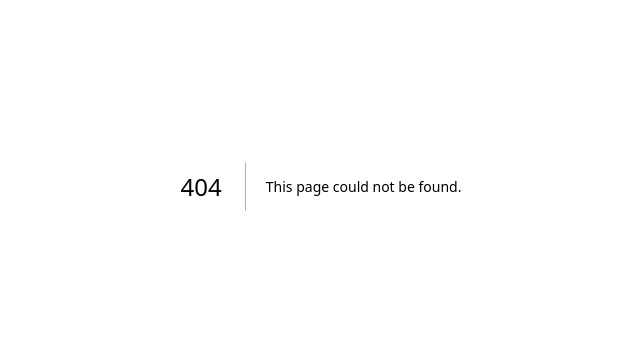
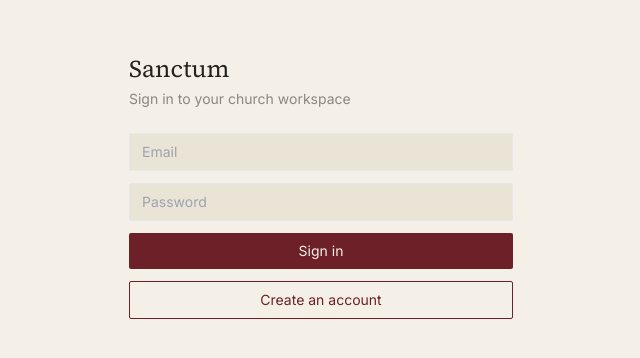
Before and after one commit to RicoKay22/Sanctum-Prod, a Next.js app: page /login in a window 1280 px wide. Before the commit this address had no page. Shown: the part 214-572 px from the top of the page, without its empty margins (319-959 px from the left). Built offline with nearby package versions, Linux system fonts and the light colour scheme.

Commit message:
login/signup, workspace creation, protected dashboard

```diff
--- /dev/null
+++ b/app/dashboard/actions.ts
@@ -0,0 +1,38 @@
+'use server';
+
+import { redirect } from 'next/navigation';
+import { createClient } from '../../lib/supabase/server';
+
+export async function createWorkspace(formData: FormData) {
+  const name = formData.get('name') as string;
+  const supabase = await createClient();
+
+  const { data: userData } = await supabase.auth.getClaims();
+  const userId = userData?.claims?.sub;
+
+  if (!userId) {
+    redirect('/login');
+  }
+
+  const { data: workspace, error: workspaceError } = await supabase
+    .from('workspaces')
+    .insert({ name })
+    .select()
+    .single();
+
+  if (workspaceError || !workspace) {
+    redirect(
+      `/dashboard?error=${encodeURIComponent(workspaceError?.message ?? 'Could not create workspace')}`
+    );
+  }
+
+  const { error: memberError } = await supabase
+    .from('workspace_members')
+    .insert({ workspace_id: workspace.id, user_id: userId, role: 'admin' });
+
+  if (memberError) {
+    redirect(`/dashboard?error=${encodeURIComponent(memberError.message)}`);
+  }
+
+  redirect('/dashboard');
+}
--- /dev/null
+++ b/app/login/actions.ts
@@ -0,0 +1,40 @@
+'use server';
+
+import { redirect } from 'next/navigation';
+import { createClient } from '../../lib/supabase/server';
+
+export async function signIn(formData: FormData) {
+  const email = formData.get('email') as string;
+  const password = formData.get('password') as string;
+
+  const supabase = await createClient();
+  const { error } = await supabase.auth.signInWithPassword({ email, password });
+
+  if (error) {
+    redirect(`/login?error=${encodeURIComponent(error.message)}`);
+  }
+
+  redirect('/dashboard');
+}
+
+export async function signUp(formData: FormData) {
+  const email = formData.get('email') as string;
+  const password = formData.get('password') as string;
+
+  const supabase = await createClient();
+  const { error } = await supabase.auth.signUp({ email, password });
+
+  if (error) {
+    redirect(`/login?error=${encodeURIComponent(error.message)}`);
+  }
+
+  // Supabase sends a confirmation email by default — the user isn't
+  // actually signed in yet until they click the link in it.
+  redirect('/login?message=Check your email to confirm your account');
+}
+
+export async function signOut() {
+  const supabase = await createClient();
+  await supabase.auth.signOut();
+  redirect('/login');
+}
--- /dev/null
+++ b/app/login/page.tsx
@@ -0,0 +1,59 @@
+import { signIn, signUp } from './actions';
+
+export default async function LoginPage({
+  searchParams,
+}: {
+  searchParams: Promise<{ error?: string; message?: string }>;
+}) {
+  const params = await searchParams;
+
+  return (
+    <main className="flex min-h-screen items-center justify-center bg-background px-6">
+      <div className="w-full max-w-sm">
+        <h1 className="mb-1 font-serif text-2xl text-text-primary">Sanctum</h1>
+        <p className="mb-6 font-sans text-sm text-text-muted">
+          Sign in to your church workspace
+        </p>
+
+        {params.message && (
+          <p className="mb-4 rounded-sm bg-surface p-3 font-sans text-sm text-text-primary">
+            {params.message}
+          </p>
+        )}
+        {params.error && (
+          <p className="mb-4 rounded-sm bg-surface p-3 font-sans text-sm text-primary">
+            {params.error}
+          </p>
+        )}
+
+        <form className="flex flex-col gap-3 font-sans text-sm">
+          <input
+            name="email"
+            type="email"
+            placeholder="Email"
+            required
+            className="rounded-sm border border-text-muted/30 bg-surface px-3 py-2 text-text-primary outline-none focus:border-primary"
+          />
+          <input
+            name="password"
+            type="password"
+            placeholder="Password"
+            required
+            minLength={6}
+            className="rounded-sm border border-text-muted/30 bg-surface px-3 py-2 text-text-primary outline-none focus:border-primary"
+          />
+
+          <button formAction={signIn} className="rounded-sm bg-primary px-4 py-2 text-background">
+            Sign in
+          </button>
+          <button
+            formAction={signUp}
+            className="rounded-sm border border-primary px-4 py-2 text-primary"
+          >
+            Create an account
+          </button>
+        </form>
+      </div>
+    </main>
+  );
+}
```
